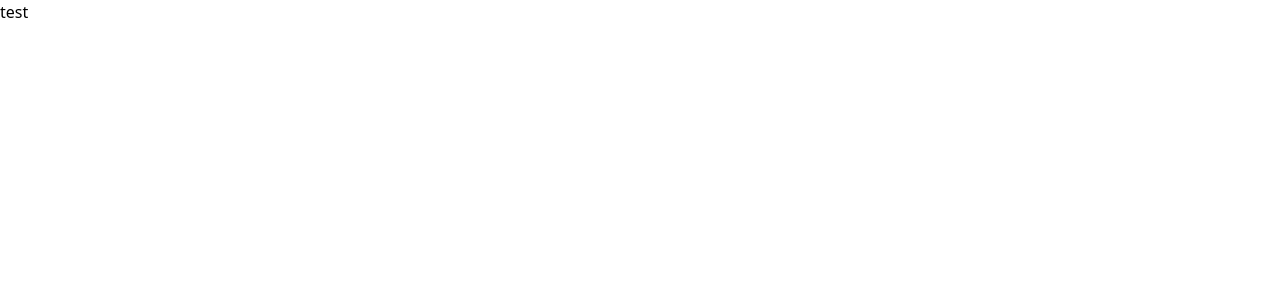
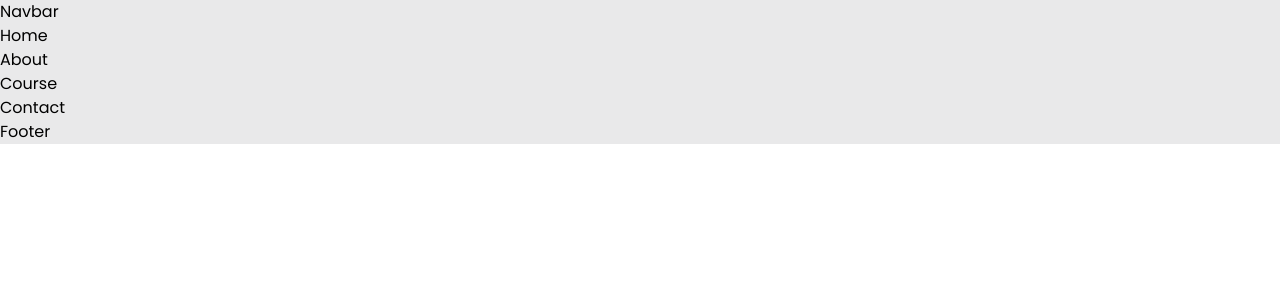
Before and after one commit to abdulkareemm/akm-teach, a React (Create React App) app: page / in a window 1280 px wide. Shown: the top 300 px of the page. Built offline with nearby package versions, Linux system fonts and the light colour scheme; the HTML template or start-up script is replaced by a standard one.

Commit message:
Craete all components

```diff
--- a/package.json
+++ b/package.json
@@ -6,6 +6,7 @@
     "@testing-library/jest-dom": "^5.16.4",
     "@testing-library/react": "^13.3.0",
     "@testing-library/user-event": "^13.5.0",
+    "framer-motion": "^8.5.4",
     "react": "^18.2.0",
     "react-dom": "^18.2.0",
     "react-scripts": "5.0.1",
@@ -39,7 +40,7 @@
     "aos": "^2.3.4",
     "autoprefixer": "^10.4.7",
     "postcss": "^8.4.14",
-    "react-icons": "^4.4.0",
+    "react-icons": "^4.7.1",
     "react-modal-video": "^1.2.9",
     "sass": "^1.53.0",
     "swiper": "^8.3.0",
--- a/public/index.html
+++ b/public/index.html
@@ -15,7 +15,7 @@
       href="https://fonts.googleapis.com/css2?family=Inter:wght@100;200;300;400;500;600;700;800;900&family=Orbitron:wght@400;500;600;700;800;900&display=swap"
       rel="stylesheet"
     />
-    <title>VR Landing Page</title>
+    <title>Education Website</title>
   </head>
   <body>
     <noscript>You need to enable JavaScript to run this app.</noscript>
--- a/src/App.jsx
+++ b/src/App.jsx
@@ -1,7 +1,15 @@
+import { About, Contact, Course, Footer, Home, Navbar } from "./components";
 
 const App = () => {
   return (
-    <div>test</div>
+    <div className="font-Poppins bg-Solitude">
+    <Navbar />
+    <Home />
+    <About />
+    <Course />
+    <Contact />
+    <Footer />
+    </div>
   );
 };
 
--- /dev/null
+++ b/src/components/container/About.jsx
@@ -0,0 +1,9 @@
+import React from 'react'
+
+const About = () => {
+  return (
+    <div>About</div>
+  )
+}
+
+export default About
--- /dev/null
+++ b/src/components/container/Contact.jsx
@@ -0,0 +1,9 @@
+import React from 'react'
+
+const Contact = () => {
+  return (
+    <div>Contact</div>
+  )
+}
+
+export default Contact
--- /dev/null
+++ b/src/components/container/Footer.jsx
@@ -0,0 +1,9 @@
+import React from 'react'
+
+const Footer = () => {
+  return (
+    <div>Footer</div>
+  )
+}
+
+export default Footer
--- /dev/null
+++ b/src/components/container/Home.jsx
@@ -0,0 +1,9 @@
+import React from 'react'
+
+const Home = () => {
+  return (
+    <div>Home</div>
+  )
+}
+
+export default Home
--- /dev/null
+++ b/src/components/container/course/Course.jsx
@@ -0,0 +1,9 @@
+import React from 'react'
+
+const Course = () => {
+  return (
+    <div>Course</div>
+  )
+}
+
+export default Course
--- /dev/null
+++ b/src/components/index.js
@@ -0,0 +1,6 @@
+export {default as Navbar} from "./navbar/Navbar"
+export { default as Home } from "./container/Home";
+export { default as About } from "./container/About";
+export { default as Course } from "./container/course/Course";
+export { default as Contact } from "./container/Contact";
+export { default as Footer } from "./container/Footer";
--- /dev/null
+++ b/src/components/navbar/Navbar.jsx
@@ -0,0 +1,9 @@
+import React from 'react'
+
+const Navbar = () => {
+  return (
+    <div>Navbar</div>
+  )
+}
+
+export default Navbar
```
Also changed, not shown: 1 other file (tests, documents, lock files or other folders).
